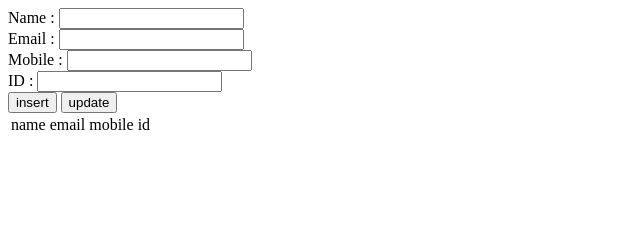
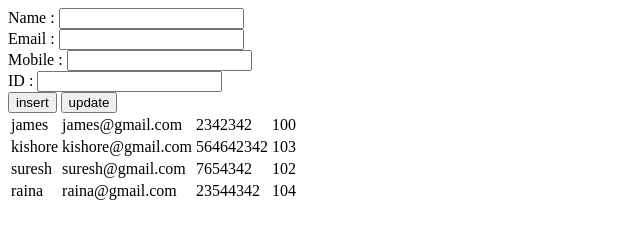
Before and after one commit to navarathanb/navarathanb.github.io, a plain HTML site: page crud.html in a window 1280 px wide. Shown: the whole page, without its empty margins (0-640 px from the left). Drawn offline with Linux system fonts and the light colour scheme.

Commit message:
Update crud.html

```diff
--- a/crud.html
+++ b/crud.html
@@ -23,7 +23,7 @@
 		}
 		json.onreadystatechange = function(){
 			if(json.readyState == 4 && json.status ==  200){
-				emp = JSON.parse(responseText);
+				emp = JSON.parse(json.responseText);
 				insertRecords(emp);
 			}
 		}
```
